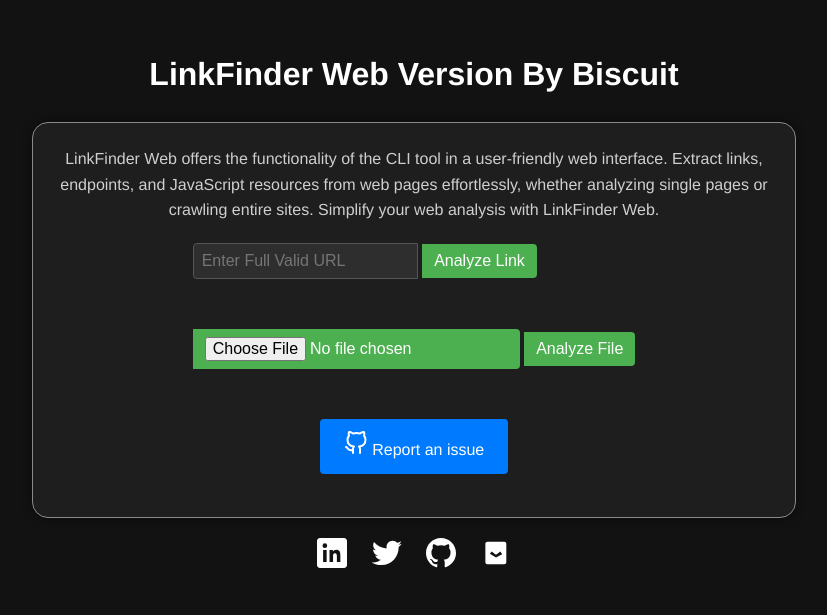
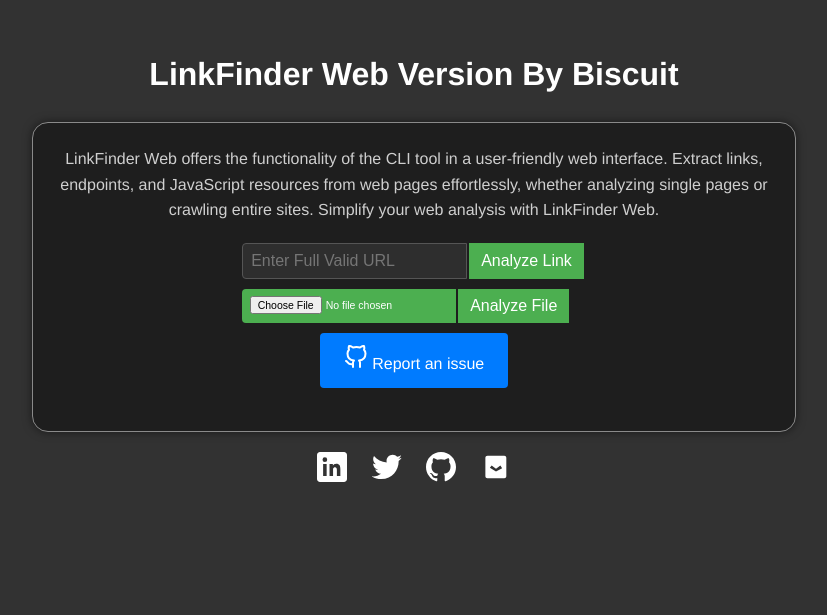
Before and after one commit to Raunaksplanet/LinkFinder-Web-Version, a Flask app: page / in a window 1280 px wide. Shown: the top 615 px of the page, without its empty margins (226-1053 px from the left). Run offline with Flask 3, Linux system fonts and the light colour scheme.

Commit message:
Update style.css

```diff
--- a/static/style.css
+++ b/static/style.css
@@ -1,21 +1,20 @@
 body {
     font-family: Helvetica, sans-serif;
-    background-color: #121212; /* Dark background */
-    color: #e0e0e0; /* Light text color */
+    background-color: #323232;
+    /* color: #323232; */
     padding: 20px;
     line-height: 1.6;
 }
 
 h1 {
     text-align: center;
-    color: #ffffff; /* White color for headings */
+    color: #ffffff;
 }
 
 .footer {
     text-align: center;
     margin-top: auto;
     padding: 20px;
-    /* background-color: #1f1f1f; Slightly lighter dark background for footer */
 }
 
 .footer a {
@@ -41,22 +40,28 @@ h1 {
     margin: 0 auto;
     border: 1px solid #8a8a8a;
     border-radius: 1em;
-    box-shadow: 0 0 10px rgba(0, 0, 0, 0.5); /* Darker shadow */
+    box-shadow: 0 0 10px rgba(0, 0, 0, 0.5);
     width: 56vw;
+
 }
 
 .description {
     max-width: 800px;
     text-align: center;
     margin-bottom: 20px;
-    color: #cfcfcf; /* Lighter text color */
+    color: #cfcfcf;
 }
 
 .Input-Link {
     display: flex;
-    max-width: 800px;
-    margin-bottom: 50px;
+    max-width: fit-content;
+    margin-bottom: 10px;
 }
+
+.form {
+    display: flex;
+}
+
 
 .URL {
     flex: 1;
@@ -68,15 +73,26 @@ h1 {
     color: #e0e0e0; /* Light text color */
 }
 
-.file-input,
+.file-input {
+    padding: 7.5px;
+    background-color: #4CAF50;
+    color: white;
+    border-radius: 4px 0 0 4px;
+    cursor: pointer;
+    font-size: 10.5px;
+    margin: 0;
+}
+
 .button {
     padding: 8px 12px;
     background-color: #4CAF50;
     color: white;
     border: none;
-    border-radius: 0 4px 4px 0;
+    /* border-radius: 0 4px 4px 0; */
     cursor: pointer;
     font-size: 16px;
+    margin: 0 2px;
+
 }
 
 .button-github {
@@ -94,10 +110,3 @@ h1 {
 .button:hover {
     background-color: #0056b3;
 }
-
-.footer .linkedin:hover,
-.footer .twitter:hover,
-.footer .github:hover,
-.footer .medium:hover {
-    fill: #00aaff; /* Highlight color on hover */
-}
```
